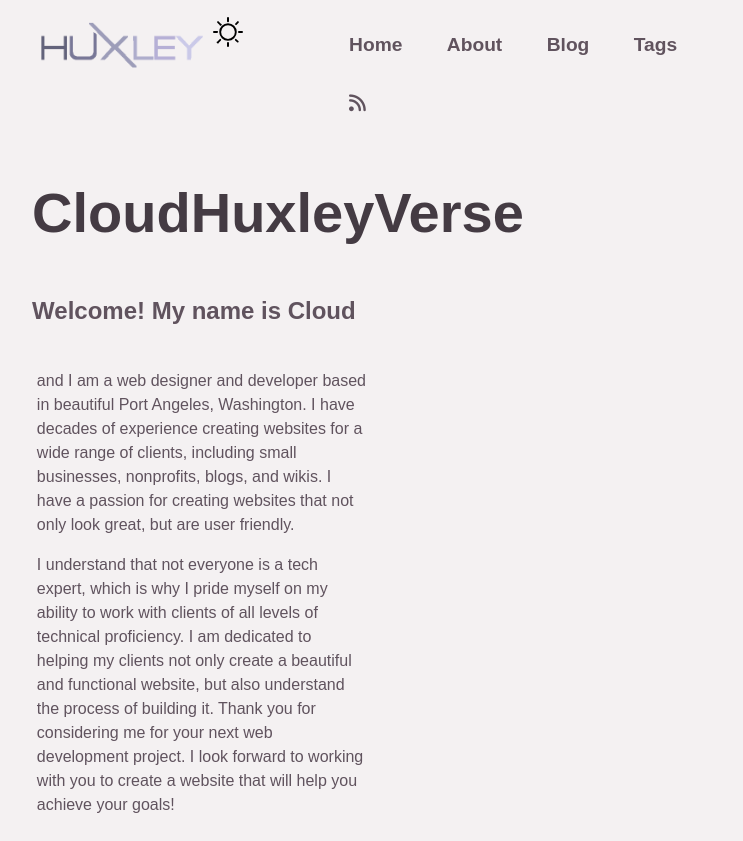
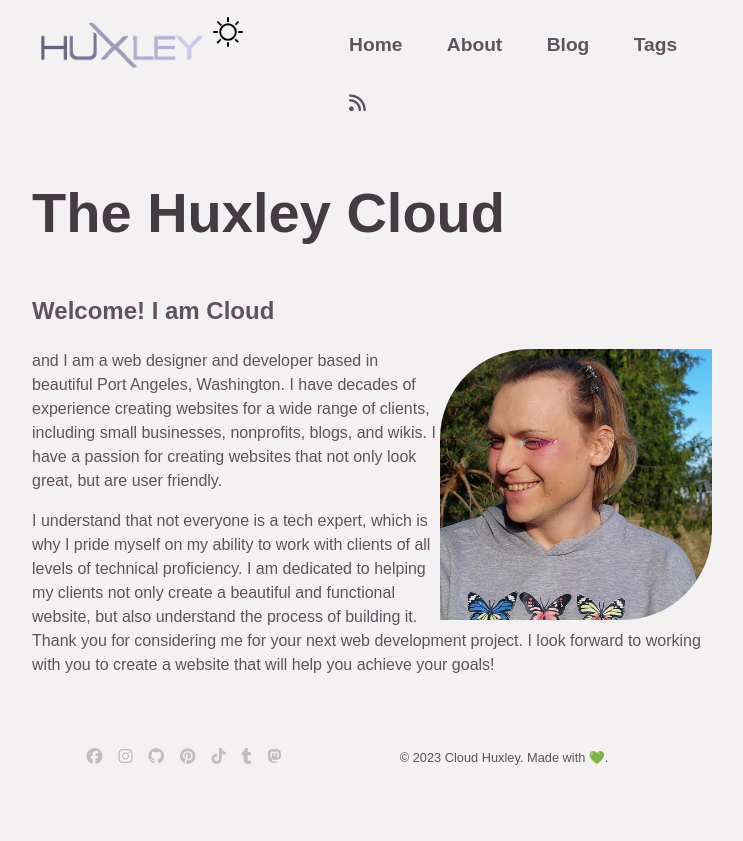
Before and after one commit to hvxley/huxley.cloud, an Astro site: page / in a window 1280 px wide. Shown: the top 841 px of the page, without its empty margins (268-1011 px from the left). After the commit the page ends 800 px from the top, so only its background shows below. Built offline with nearby package versions, Linux system fonts and the light colour scheme; Astro itself is replaced by a stand-in of ours.

Commit message:
Tweaks index page, again.

```diff
--- a/src/pages/index.astro
+++ b/src/pages/index.astro
@@ -1,16 +1,9 @@
 ---
 import BaseLayout from '../layouts/BaseLayout.astro';
-const pageTitle = "CloudHuxleyVerse";
+const pageTitle = "The Huxley Cloud";
 ---
 <BaseLayout pageTitle={pageTitle}>
-  <h2>Welcome! My name is Cloud</h2>
-  <div class="main_container">
-    <div class="half_container">
-      <p>and I am a web designer and developer based in beautiful Port Angeles, Washington. I have decades of experience creating websites for a wide range of clients, including small businesses, nonprofits, blogs, and wikis. I have a passion for creating websites that not only look great, but are user friendly.</p>
-      <p>I understand that not everyone is a tech expert, which is why I pride myself on my ability to work with clients of all levels of technical proficiency. I am dedicated to helping my clients not only create a beautiful and functional website, but also understand the process of building it. Thank you for considering me for your next web development project. I look forward to working with you to create a website that will help you achieve your goals!</p>
-    </div>
-    <div class="half_container">
-    </div>
-  </div>
-
+  <h2>Welcome! I am Cloud</h2>
+  <p><img src="../img/portrait.jpg" alt="Cloud's portrait" style="width: 40%; height: auto; padding: 0 auto; border-radius:33% 0; float: right;"/> and I am a web designer and developer based in beautiful Port Angeles, Washington. I have decades of experience creating websites for a wide range of clients, including small businesses, nonprofits, blogs, and wikis. I have a passion for creating websites that not only look great, but are user friendly.</p>
+  <p>I understand that not everyone is a tech expert, which is why I pride myself on my ability to work with clients of all levels of technical proficiency. I am dedicated to helping my clients not only create a beautiful and functional website, but also understand the process of building it. Thank you for considering me for your next web development project. I look forward to working with you to create a website that will help you achieve your goals!</p>
 </BaseLayout>
--- a/src/styles/global.css
+++ b/src/styles/global.css
@@ -32,23 +32,6 @@ ul a {
   color: #443b43;
   text-decoration: none;
   font-weight: bold;
-}
-
-.main_container {
-  display: flex;
-  width: 100%;
-}
-
-.half_container {
-  width: 50%;
-  margin: 0.3rem;
-}
-
-.half-container:nth-child(1)
-{
-  background-image: url('https://huxley.cloud/img/portrait.jpg');
-  background-size: cover;
-  background-repeat: no-repeat;
 }
 
 * {
```
